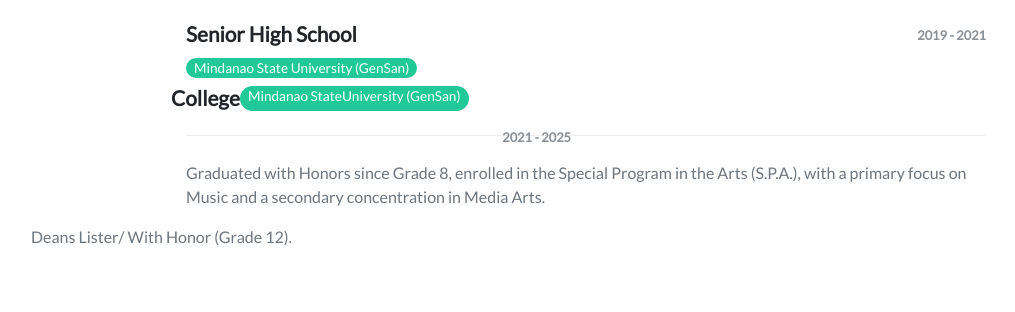
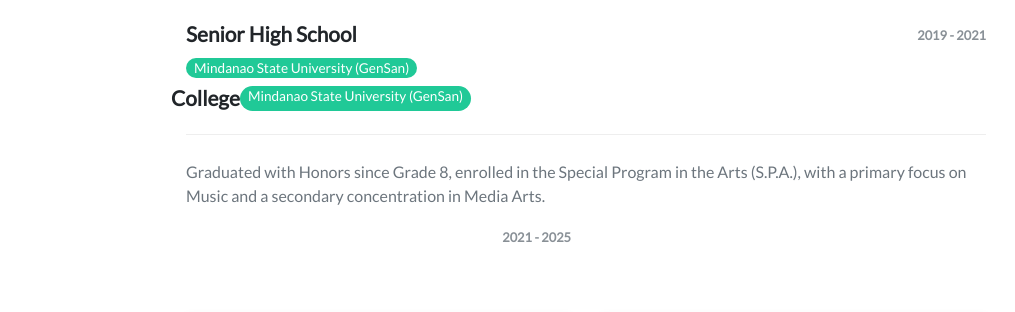
Before and after one commit to mighty-mikhael/CV, a plain HTML site: page index.html in a window 1280 px wide. Shown: the part 1781-2093 px from the top of the page, without its empty margins (54-1069 px from the left). Drawn offline with nearby package versions, Linux system fonts and the light colour scheme.

Commit message:
index.html

```diff
--- a/index.html
+++ b/index.html
@@ -178,16 +178,15 @@
                   <time class="period">2019 - 2021</time>
                 </div>
            <h3>College</h3>
-                  <h4 class="organization">Mindanao StateUniversity (GenSan)</h4>
+                  <h4 class="organization">Mindanao State University (GenSan)</h4>
                 </div>
+                            </div>
+              <p class="text-muted">Graduated with Honors since Grade 8, enrolled in the Special Program in the Arts (S.P.A.), with a primary focus on Music and a secondary concentration in Media Arts.</p>
+          </div>
                 <div class="col-md-6">
                   <time class="period">2021 - 2025</time>
                 </div>
               </div>
-              <p class="text-muted">Graduated with Honors since Grade 8, enrolled in the Special Program in the Arts (S.P.A.), with a primary focus on Music and a secondary concentration in Media Arts.</p>
-          </div>
-              </div>
-              <p class="text-muted">Deans Lister/ With Honor (Grade 12).</p>
             </div>
           </div>
           <div class="group" id="skills">
```
